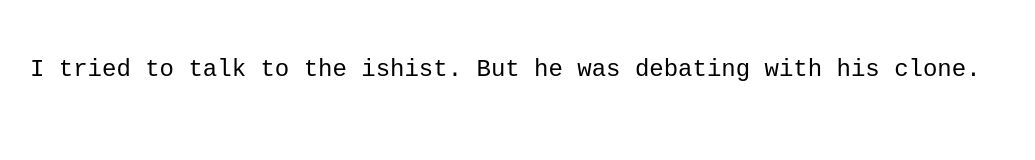
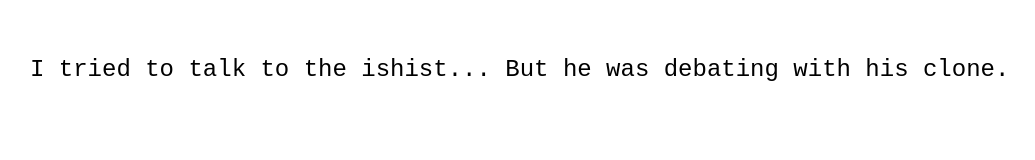
Before and after one commit to bramvanginneken/ishist, a plain HTML site: page index.html in a window 1280 px wide. Shown: the whole page, without its empty margins (26-1061 px from the left). Drawn offline with Linux system fonts and the light colour scheme.

Commit message:
Update index.html

```diff
--- a/index.html
+++ b/index.html
@@ -27,7 +27,7 @@
   <div id="typewriter"></div>
 
   <script>
-    const text = "I tried to talk to the ishist. But he was debating with his clone.";
+    const text = "I tried to talk to the ishist... But he was debating with his clone.";
     const typewriter = document.getElementById('typewriter');
     let i = 0;
 
```
